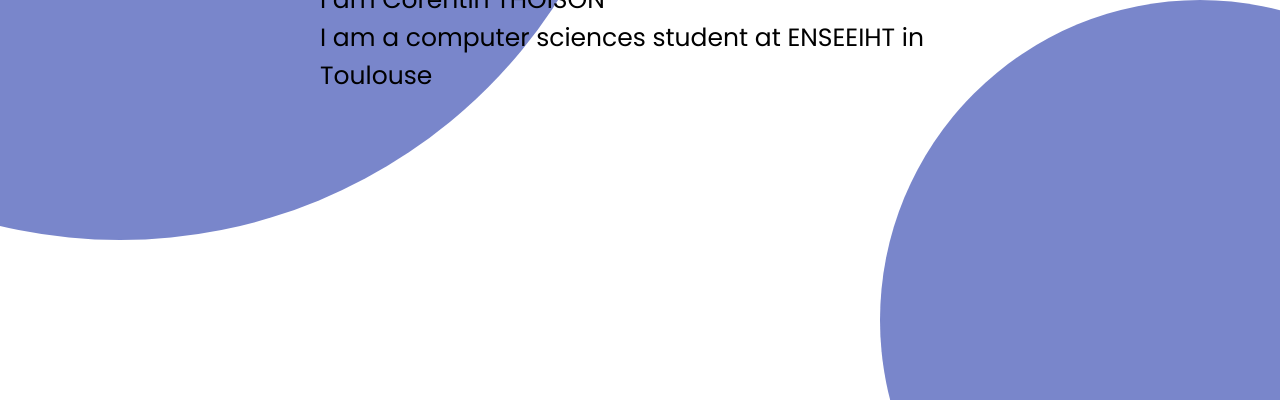
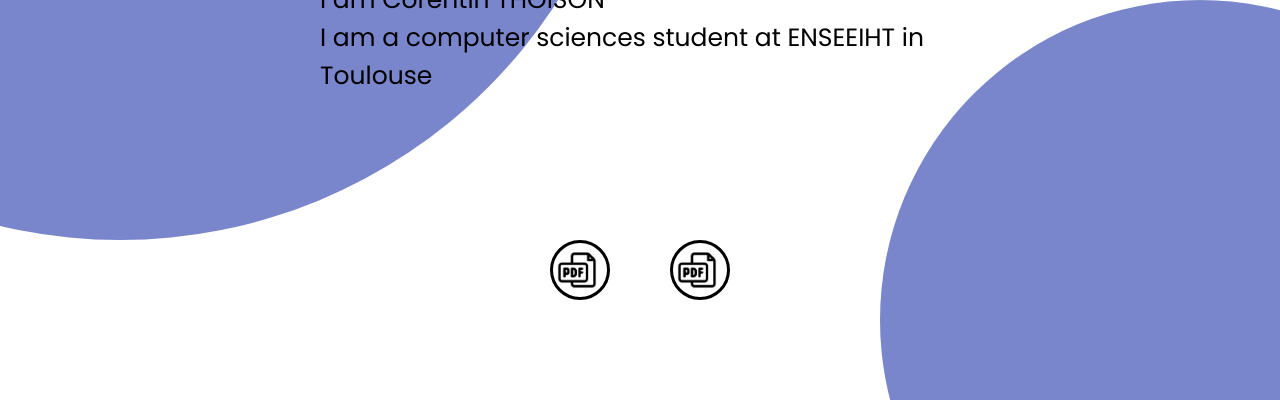
Before and after one commit to CoThoison/cothoison.github.io, a plain HTML site: page index.html in a window 1280 px wide. Shown: the part 400-801 px from the top of the page. Drawn offline with Linux system fonts and the light colour scheme.

Commit message:
Add PDF Icon for resume

```diff
--- a/index.html
+++ b/index.html
@@ -34,6 +34,12 @@
         </p>
     </div>
 
+    <div class="roundPDF roundPDFEnglish">
+        <img class="English_resume" src="img/pdf.png" alt="English resume" title="English resume"/>
+    </div>
+    <div class="roundPDF roundPDFFrench">
+        <img class="French_resume" src="img/pdf.png" alt="French resume" title="French resume"/>
+    </div>
 
 </div>
 
--- a/styles.css
+++ b/styles.css
@@ -131,6 +131,43 @@ nav .mobile-menu{
 
 .front-page .presentation-text p{
     font-size: 25px;
+}
+
+.front-page img{
+    position: absolute;
+    height: 40px;
+    transform: translate(-3px,0);
+}
+
+.front-page .English_resume{
+    z-index: 999;
+}
+
+.front-page .French_resume{
+    z-index: 999;
+}
+
+.front-page .roundPDF{
+    z-index: 999;
+    width: 60px;
+    height: 60px;
+    position: absolute;
+    border-radius: 50%;
+    border: 3.5px solid black;
+    top: 80vh;
+    left: 50%;
+
+    display: flex;
+    justify-content: center;
+    align-items: center;
+}
+
+.front-page .roundPDFEnglish{
+    transform: translate(-150%, 0);
+}
+
+.front-page .roundPDFFrench{
+    transform: translate(50%, 0);
 }
 
 /*STUDIES PAGE*/
```
Also changed, not shown: capitole_du_libre.html (+1 -1 lines), img/pdf.png (added).
